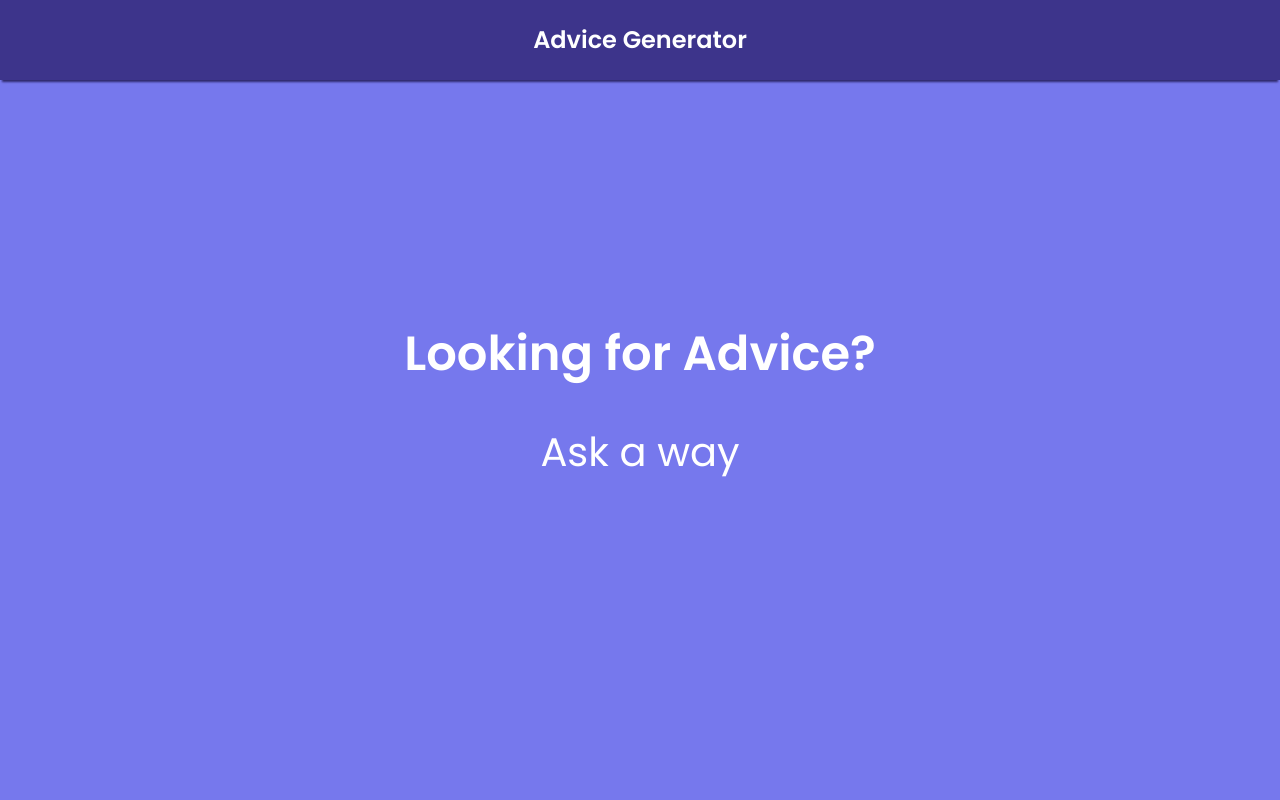
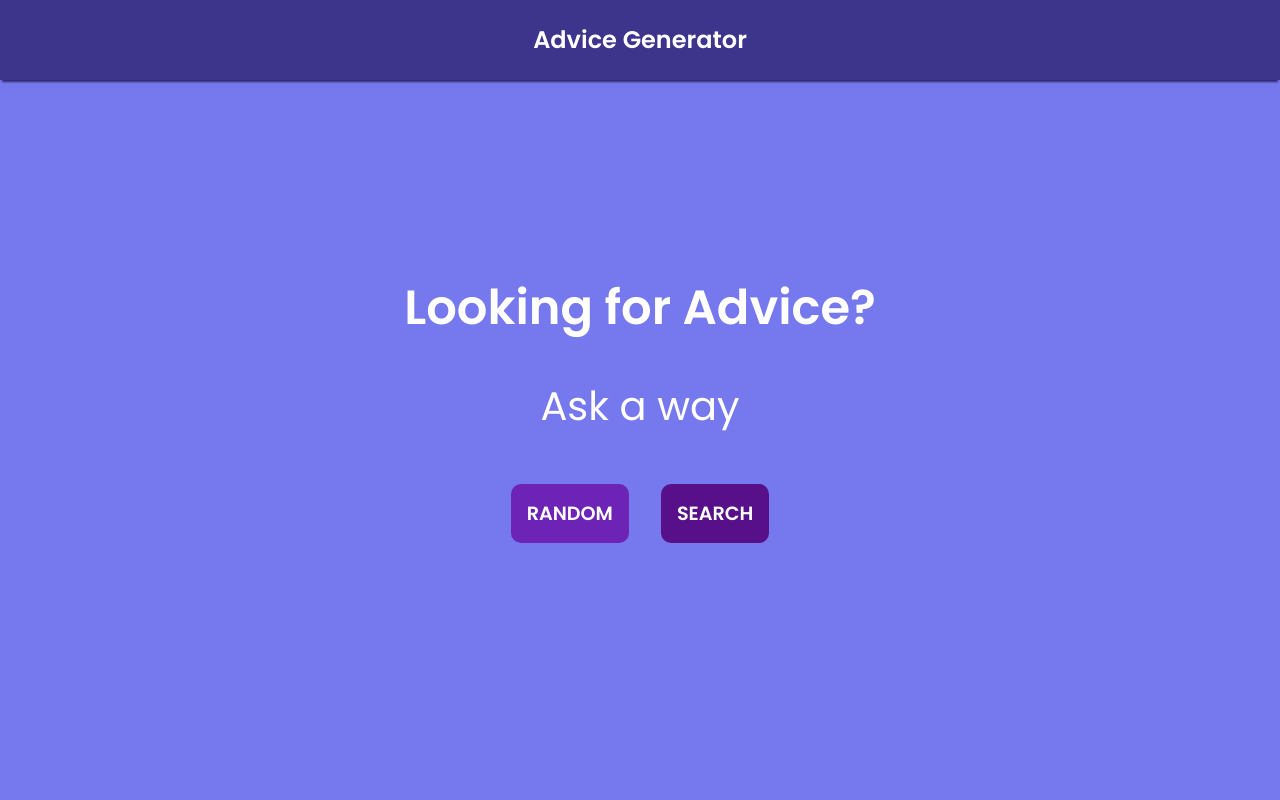
Before and after one commit to BrandonMok/advice-app, a React (Create React App) app: page / in a window 1280 px wide. Shown: the top 800 px of the page. Built offline with nearby package versions, Linux system fonts and the light colour scheme.

Commit message:
banner adjustment to contain buttons

```diff
--- a/src/components/banner.js
+++ b/src/components/banner.js
@@ -2,37 +2,48 @@ import React, { useEffect } from 'react';
 import anime from 'animejs/lib/anime.es.js';
 
 export default function Banner() {
-    useEffect(() => {
-        anime.timeline()
-        .add({
-          targets: '.banner__intro__text',
-          opacity: 0,
-          duration: 200,
-          easing: "easeOutExpo",
-        })
-        .add({
-            targets: '.banner__intro__text',
-            easing: "easeOutExpo",
-            rotateY: [-90, 0],
-            duration: 1300,
-            opacity: 1,
-            delay: 500
-        })
-        .add({
-            targets: '.banner__intro__subtext',
-            opacity: 0,
-            duration: 200,
-            easing: "easeOutExpo",
-          })
-          .add({
-              targets: '.banner__intro__subtext',
-              easing: "easeOutExpo",
-              rotateY: [-90, 0],
-              duration: 1300,
-              opacity: 1,
-              delay: 500
-          });
-    }, []);
+    // useEffect(() => {
+    //     anime.timeline()
+    //     .add({
+    //       targets: '.banner__intro__text',
+    //       opacity: 0,
+    //       duration: 200,
+    //       easing: "easeOutExpo",
+    //     })
+    //     .add({
+    //         targets: '.banner__intro__text',
+    //         easing: "easeOutExpo",
+    //         rotateY: [-90, 0],
+    //         duration: 500,
+    //         opacity: 1
+    //     })
+    //     .add({
+    //         targets: '.banner__intro__subtext',
+    //         opacity: 0,
+    //         duration: 200,
+    //         easing: "easeOutExpo",
+    //       })
+    //       .add({
+    //         targets: '.banner__intro__subtext',
+    //         easing: "easeOutExpo",
+    //         rotateY: [-90, 0],
+    //         opacity: 1,
+    //         delay: 200
+    //       })
+    //       .add({
+    //         targets: '.banner__intro__btn-group',
+    //         easing: 'easeOutExpo',
+    //         opacity: 0,
+    //         duration: 500
+    //       })
+    //       .add({
+    //         targets: '.banner__intro__btn-group',
+    //         easing: 'easeOutExpo',
+    //         rotateX: [-90, 0],
+    //         opacity: 1,
+    //         duration: 500
+    //       });
+    // }, []);
 
     return (
         <div className="banner">
@@ -43,6 +54,10 @@ export default function Banner() {
                     </div>
                     <div className='col-12'>
                         <div className='banner__intro__subtext'>Ask a way</div>
+                        <div className='banner__intro__btn-group'>
+                            <a class="cbtn cbtn--primary" href="#" role="button">RANDOM</a>
+                            <a class="cbtn cbtn--secondary" href="#" role="button">SEARCH</a>
+                        </div>
                     </div>
                 </div>
             </div>
--- a/src/styles/_banner.scss
+++ b/src/styles/_banner.scss
@@ -21,6 +21,14 @@
       font-size: $font-large;
       padding-top: 2rem;
     }
+
+    &__btn-group {
+      padding-top: 4rem;
+
+      a {
+        margin: 0 1rem;
+      }
+    }
   }
 }
 
--- a/src/styles/_commons.scss
+++ b/src/styles/_commons.scss
@@ -25,6 +25,35 @@
   color: $white;
 }
 
+/** custom buttons */
+.cbtn {
+  padding: 1rem;
+  font-size: $font-medium;
+  font-weight: 600;
+  text-decoration: none;
+  transition: transform .2s;
+
+  &:hover {
+    color: $white;
+    background-color: $selected;
+  }
+
+  &--primary {
+    background-color: $btn-primary;
+    color: $white;
+    border-radius: 10px;
+  }
+
+  &--secondary {
+    background-color: $btn-secondary;
+    color: $white;
+    border-radius: 10px;
+  }
+
+  &--tertiary {
+    background-color: $gray;
+  }
+}
 
 
 @include media-breakpoint-up(md) {
--- a/src/styles/_variables.scss
+++ b/src/styles/_variables.scss
@@ -2,10 +2,14 @@ $primary: #7678ed;
 $secondary: #3d348b;
 $tertiary: #2e286b;
 
-// https://coolors.co/palette/3d348b-7678ed-f7b801-f18701-f35b04
+$btn-primary: #6d23b6;
+$btn-secondary: #571089;
+
+$selected: #d55d92;
 
 $white: #ffffff;
 $black: #000000;
+$gray: #979dac;
 
 $heading-large: 3rem;
 $heading-medium: 2.5rem;
```
